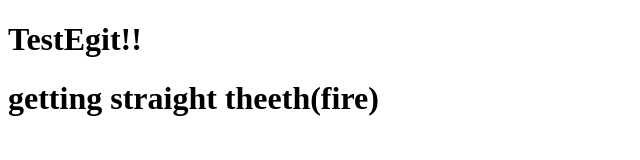
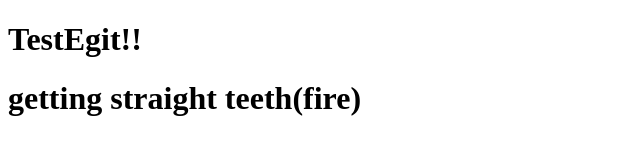
Before and after one commit to gfor12-web/testegit, a plain HTML site: page WebContent/index.html in a window 1280 px wide. Shown: the whole page, without its empty margins (0-640 px from the left). Drawn offline with Linux system fonts and the light colour scheme.

Commit message:
Update index.html

```diff
--- a/WebContent/index.html
+++ b/WebContent/index.html
@@ -7,7 +7,7 @@
 <body>
 
 <h1>TestEgit!!</h1>
-<h1>getting straight theeth(fire)</h1>
+<h1>getting straight teeth(fire)</h1>
 
 </body>
 </html>
```
